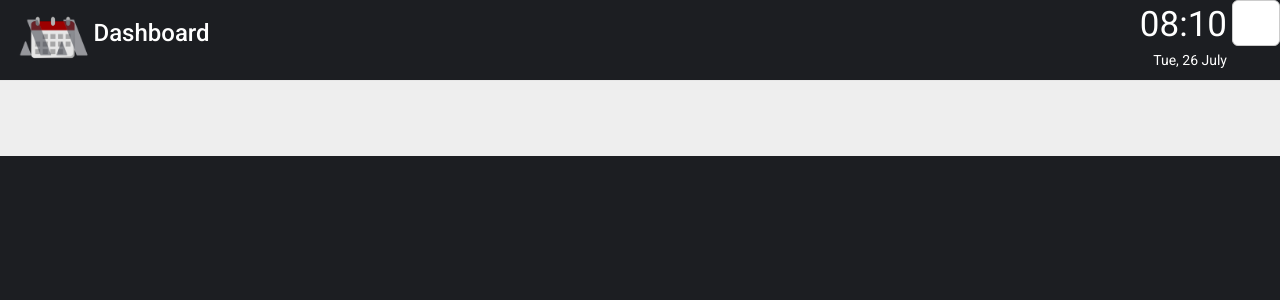
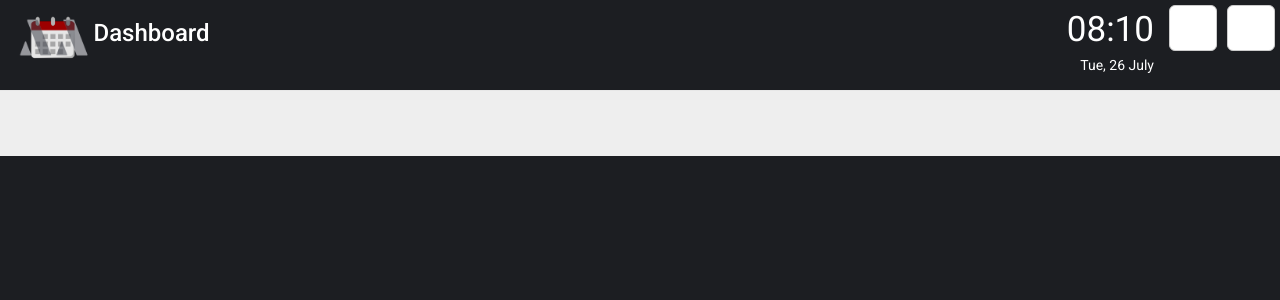
Before and after one commit to DerHahne/room_display, a Flask app: page / in a window 1280 px wide. Shown: the top 300 px of the page. Run offline with Flask 2, Linux system fonts and the light colour scheme; data that the repository does not hold is empty; some libraries are stand-ins or nearby versions; some web fonts are replaced.

Commit message:
Add refresh button, loading state & remove fullscreen hacks

```diff
--- a/room_display/static/index.css
+++ b/room_display/static/index.css
@@ -19,7 +19,6 @@ a:hover {
 .navbar {
     background: #1c1e22;
 }
-
 .navbar-default .navbar-nav>.active>a {
     background: none;
 }
@@ -28,6 +27,7 @@ a:hover {
 }
 .navbar-right>div {
     float: right;
+    margin: 5px;
 }
 
 
--- a/room_display/static/index.js
+++ b/room_display/static/index.js
@@ -10,6 +10,10 @@ roomDisplayModule.config(function($provide) {
         roomDataInstance.rooms = [];
         // Fuck Angular binding
         roomDataInstance.instabookTimes = [];
+        // Seriously, FUCK ANGULAR BINDING
+        roomDataInstance.loading = {
+            loading: false
+        };
 
 
         /*
@@ -85,6 +89,7 @@ roomDisplayModule.config(function($provide) {
 
         roomDataInstance.updateNow = function() {
             console.log('Fetching room data...');
+            roomDataInstance.loading.loading = true;
             $http
                 .get('/data')
                 .then(function(response) {
@@ -94,6 +99,9 @@ roomDisplayModule.config(function($provide) {
 
                     // Update the changing information
                     roomDataInstance._updateRoomBookingsNow();
+                })
+                .finally(function() {
+                    roomDataInstance.loading.loading = false;
                 });
             // TODO: Error handling
         };
@@ -312,10 +320,20 @@ roomDisplayModule.controller('RoomDisplayController', function($roomData, $scope
     $scope.rooms = $roomData.rooms;
     $scope.instabookTimes = $roomData.instabookTimes;
     $scope.addBooking = $roomData.addBooking;
+    $scope.loading = $roomData.loading;
 
     $scope.clickRoom = function(room) {
         $scope.selected_room = room;
-    }
+    };
+
+    $scope.refresh = function() {
+        $roomData.updateNow();
+    };
+
+    $scope.fullscreen = function() {
+        var req = document.body.requestFullScreen || document.body.webkitRequestFullScreen || document.body.mozRequestFullScreen;
+        req.call(document.body.parentNode);
+    };
 
     $roomData.enablePolling();
 });
@@ -330,18 +348,3 @@ roomDisplayModule.controller('TimeController', function($scope, $interval) {
     tick();
     $interval(tick, 1000);
 });
-
-
-angular.element(document).ready(function() {
-    // HACK: Need to wait for the navbar to be rendered before binding events to it
-    setTimeout(init, 1000);
-});
-
-function init() {
-    // Fullscreen button
-    $('#fullscreen').on('click', function() {
-        var req = document.body.requestFullScreen || document.body.webkitRequestFullScreen || document.body.mozRequestFullScreen;
-        req.call(document.body.parentNode);
-    });
-
-}
--- a/room_display/static/templates/navbar.html
+++ b/room_display/static/templates/navbar.html
@@ -12,9 +12,22 @@
 
         <span class="navbar-right" ng-controller='TimeController'>
             <div>
-                <button type="button" class="btn btn-default btn-lg" aria-label="Full Screen" id="fullscreen">
+                <button type="button" class="btn btn-default btn-lg" aria-label="Full Screen" ng-click="fullscreen()">
                     <span class="glyphicon glyphicon-fullscreen" aria-hidden="true"></span>
                 </button>
+            </div>
+
+            <div>
+                <span ng-if="loading.loading">
+                    <button type="button" class="btn btn-default btn-lg" disabled="disabled">
+                        <span class="glyphicon glyphicon-sunglasses" aria-hidden="true"></span>
+                    </button>
+                </span>
+                <span ng-if="!loading.loading">
+                    <button type="button" class="btn btn-default btn-lg" aria-label="Refresh" ng-click="refresh()">
+                        <span class="glyphicon glyphicon-refresh" aria-hidden="true"></span>
+                    </button>
+                </span>
             </div>
 
             <div>
```
